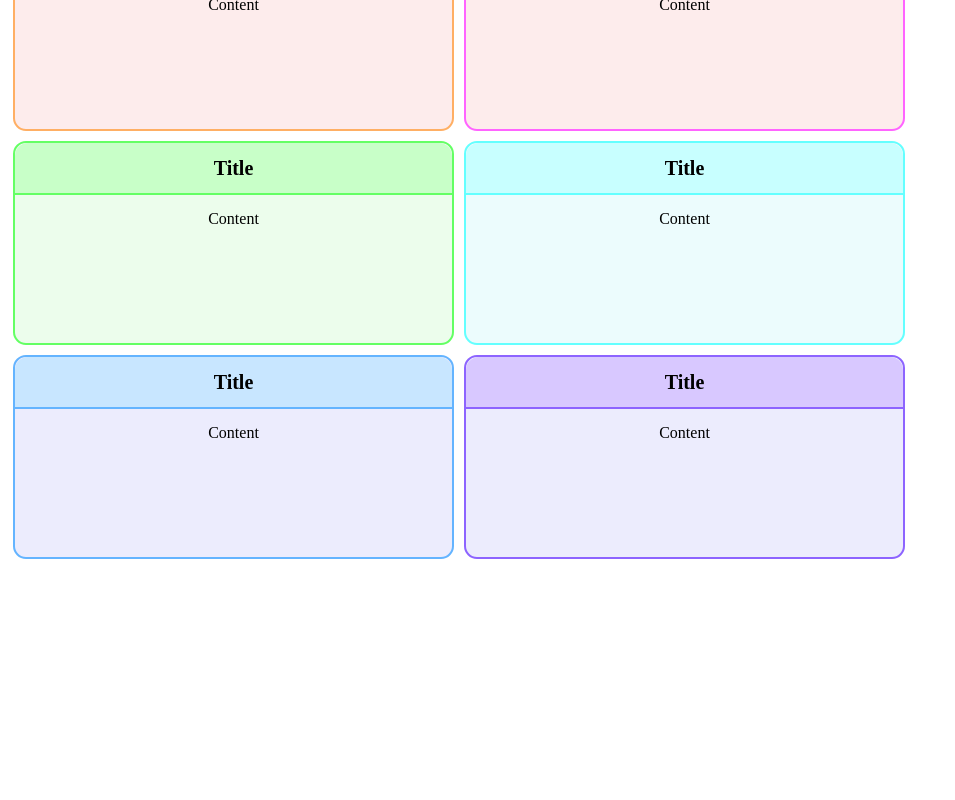
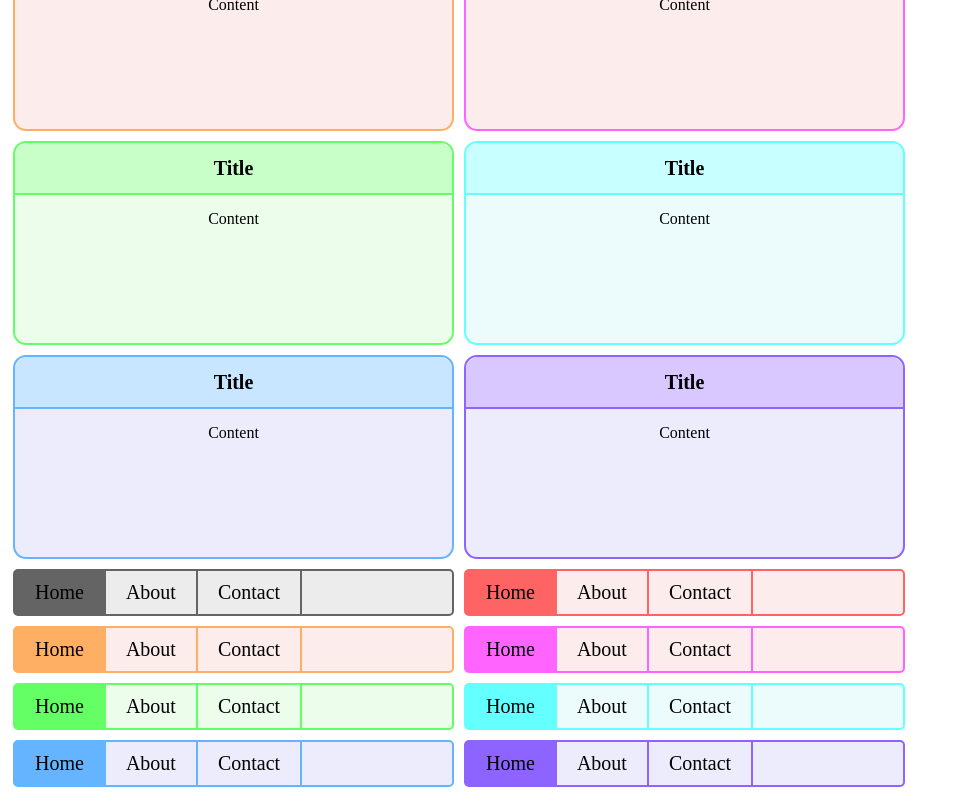
Before and after one commit to Thiago099/colorful-css, a Vue app: page / in a window 1280 px wide. Shown: the part 1682-2482 px from the top of the page, without its empty margins (0-955 px from the left). Before the commit the page ends 2254 px from the top, so only its background shows below. Built offline with nearby package versions, Linux system fonts and the light colour scheme.

Commit message:
[feature] nav

```diff
--- a/src/App.vue
+++ b/src/App.vue
@@ -3,6 +3,7 @@ import './colors.css'
 import './inputs.css'
 import './table.css'
 import './card.css'
+import './nav.css'
 const colors = [
   'black',
   'red',
@@ -67,6 +68,12 @@ const colors = [
       <div class="card-header">Title</div>
       <div class="card-body">Content</div>
     </div>
+    <div :class="`nav pastel-${color}`" v-for="color in colors" :key="color">
+      <div class="nav-item nav-selected">Home</div>
+      <div class="nav-item">About</div>
+      <div class="nav-item">Contact</div>
+
+    </div>
   </main>
 </template>
 
@@ -85,5 +92,10 @@ const colors = [
   height: 200px;
   display: inline-block;
 }
+.nav{
+  margin:5px;
+  width: 437px;
+  display: inline-block;
+}
 
 </style>
--- /dev/null
+++ b/src/nav.css
@@ -0,0 +1,22 @@
+.nav{
+    background-color: var(--bright);
+    border: 2px solid var(--dark);
+    border-radius: 5px;
+}
+.nav-item{
+    padding: 10px 20px 10px 20px;
+    font-size: 15pt;
+    border-right: 2px solid var(--dark);
+    display: inline-block;
+}
+.nav-item:not(.nav-selected)
+{
+    cursor: pointer;
+}
+.nav-item:hover:not(.nav-selected){
+    background-color: var(--medium);
+}
+.nav-selected{
+    background-color: var(--dark);
+    font-size: 15pt;
+}
```
